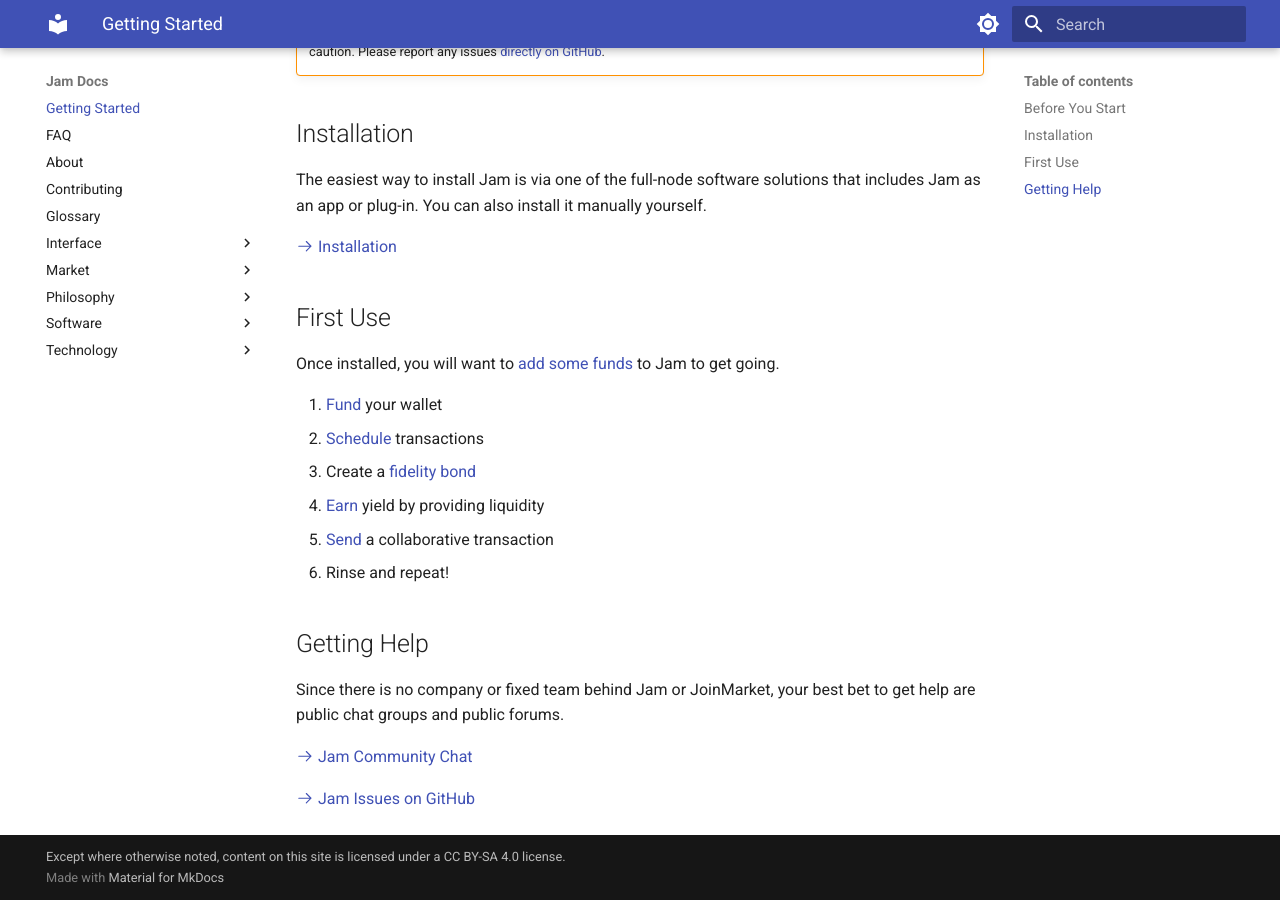
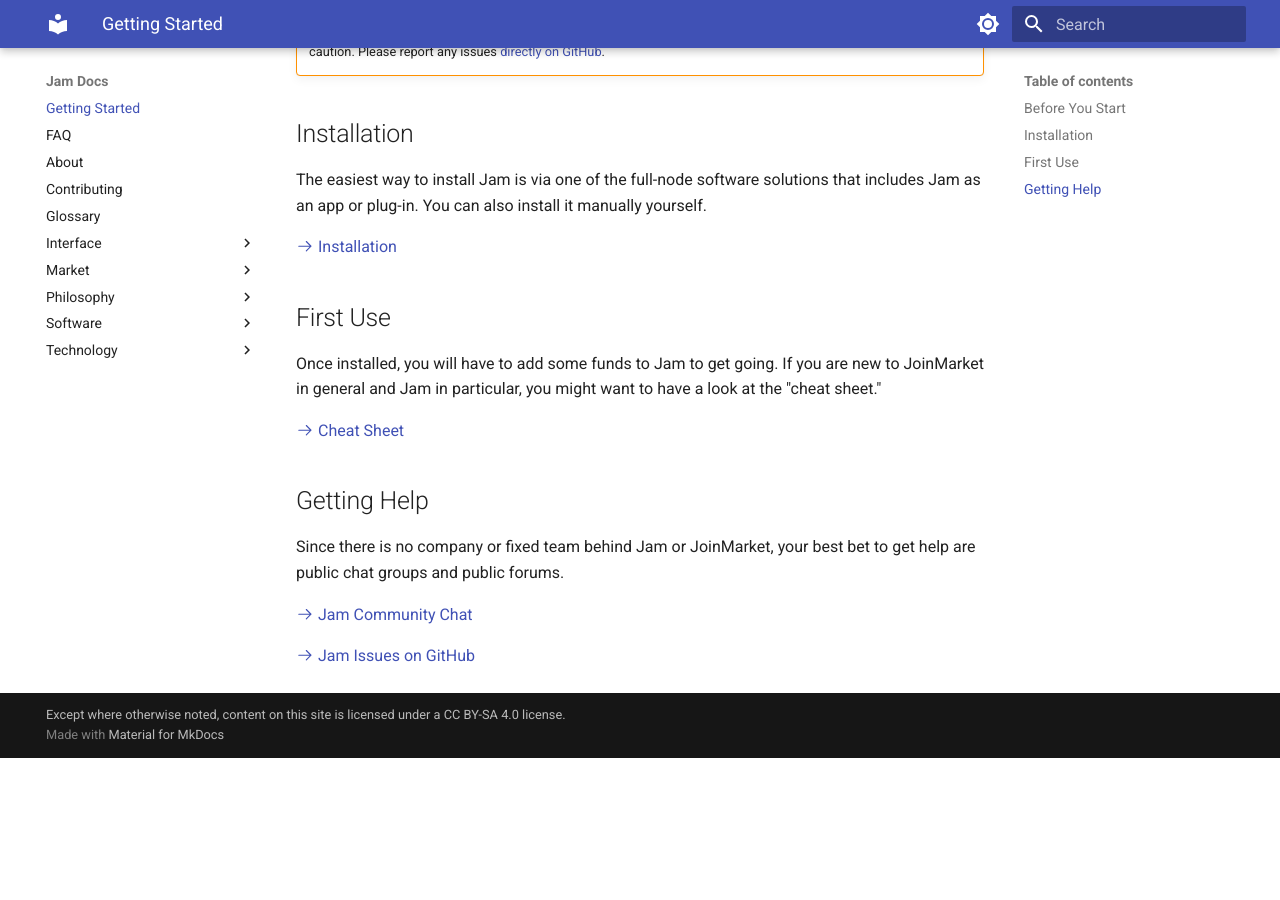
Before and after one commit to joinmarket-webui/jamdocs, an MkDocs documentation site: the page built from docs/index.md, in a window 1280 px wide and 900 px high, scrolled down 722 px. Built offline with MkDocs 1.6.1 and Material for MkDocs 9.7.7, drawn with Linux system fonts in a browser that asks for light colours; after the commit the page ends 1480 px from its top, so only the background shows below that.

Commit message:
docs: add "cheat sheet"

```diff
--- a/docs/index.md
+++ b/docs/index.md
@@ -45,20 +45,13 @@
 
 ## First Use
 
-Once installed, you will want to [add some funds][receive] to Jam to get going.
+Once installed, you will have to add some funds to Jam to get going. If you are
+new to JoinMarket in general and Jam in particular, you might want to have a
+look at the "cheat sheet."
 
-1. [Fund][receive] your wallet
-2. [Schedule][jam] transactions
-3. Create a [fidelity bond][fb]
-4. [Earn][earn] yield by providing liquidity
-5. [Send][send] a collaborative transaction
-6. Rinse and repeat!
+[:octicons-arrow-right-24: Cheat Sheet][cheatsheet]
 
-[receive]: interface/01-receive.md
-[jam]: interface/02-jam.md
-[earn]: interface/03-earn.md
-[send]: interface/04-send.md
-[fb]: interface/fidelity-bonds.md
+[cheatsheet]: interface/00-cheatsheet.md
 
 ## Getting Help
 
```
Also changed, not shown: docs/interface/00-cheatsheet.md (added, +39 -0 lines).
